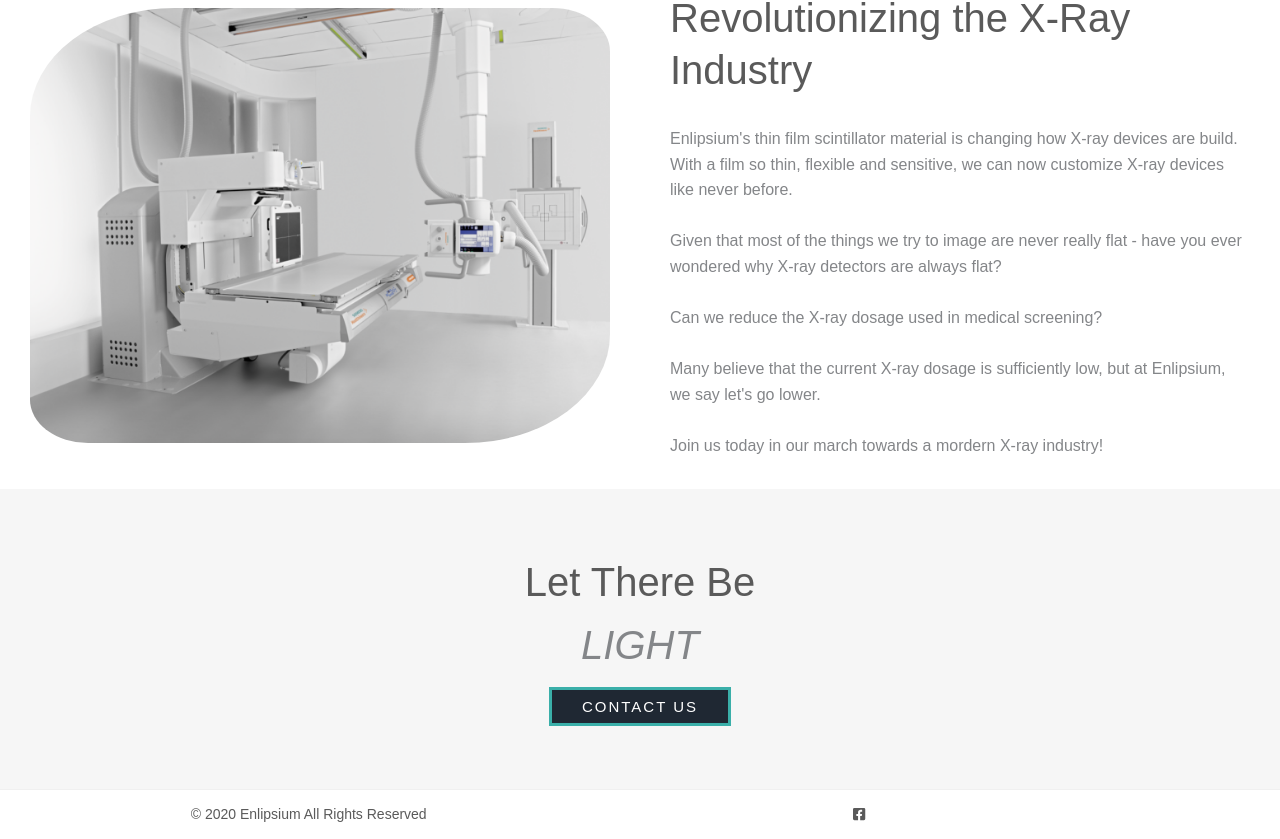
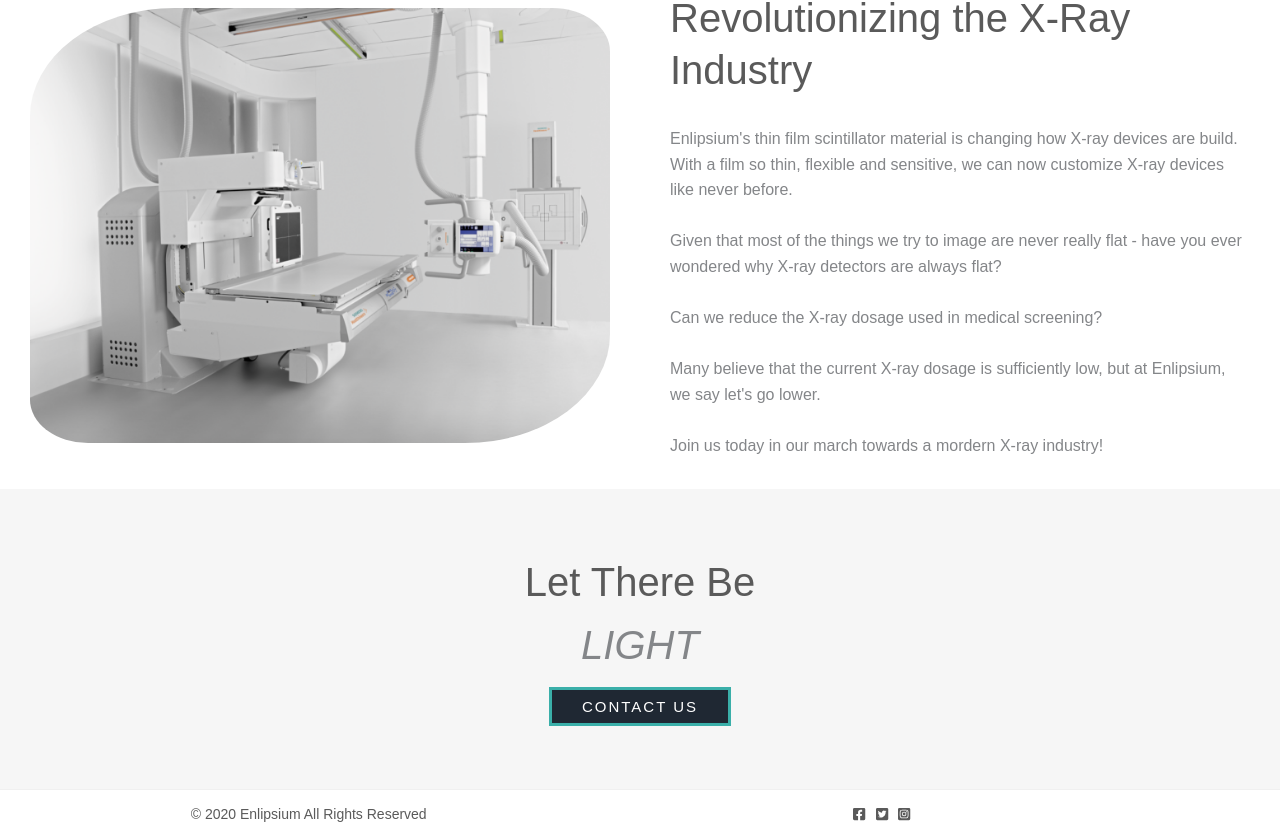
Before and after one commit to wickker/enlipsium, a Next.js app: page / in a window 1280 px wide. Shown: the part 588-1427 px from the top of the page. Built offline with nearby package versions, Linux system fonts and the light colour scheme.

Commit message:
formatted icons

```diff
--- a/pages/_app.js
+++ b/pages/_app.js
@@ -5,7 +5,7 @@ import styled, { createGlobalStyle } from "styled-components";
 import { Menu, Row, Col, Layout } from "antd";
 import * as Constants from "../utils/constants";
 import { FontAwesomeIcon } from "@fortawesome/react-fontawesome";
-import { faFacebookSquare } from "@fortawesome/free-brands-svg-icons"
+import { faFacebookSquare, faTwitterSquare, faInstagramSquare } from "@fortawesome/free-brands-svg-icons"
 
 
 const { Footer, Content } = Layout;
@@ -64,6 +64,7 @@ const StyledCol2 = styled(Col)`
 const Copyright = styled(StyledCol2)`
   && {
     justify-content: flex-end;
+    padding-left: 30px;
   }
 `;
 
@@ -105,6 +106,18 @@ const StyledFooter = styled(Footer)`
     height: 50px;
     padding: 0;
     border-top: 1px solid #f0f0f0;
+  }
+`;
+
+const StyledFontAwesomeIcon = styled(FontAwesomeIcon)`
+  && {
+    .svg-inline--fa{
+      height: 3em;
+    }
+    margin-right: 10px;
+    &:hover {
+      cursor: pointer;
+    }
   }
 `;
 
@@ -175,7 +188,9 @@ export default function MyApp({ Component, pageProps }) {
             </Copyright>
             <StyledCol2 xs={2} sm={2} md={8} lg={8}></StyledCol2>
             <Icons xs={11} sm={11} md={8} lg={8}>
-              <FontAwesomeIcon icon={faFacebookSquare}/>
+              <StyledFontAwesomeIcon icon={faFacebookSquare}/>
+              <StyledFontAwesomeIcon icon={faTwitterSquare}/>
+              <StyledFontAwesomeIcon icon={faInstagramSquare}/>
             </Icons>
           </StyledRow2>
         </StyledFooter>
```
